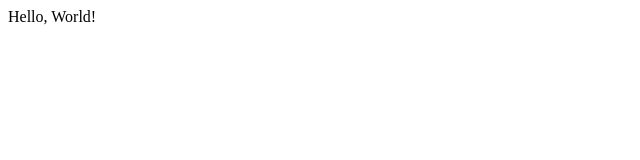
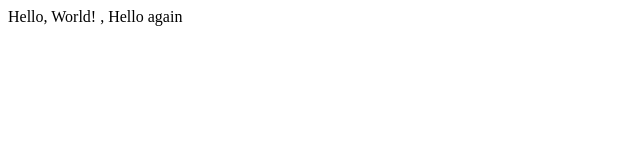
Before and after one commit to drawat123/lecture0, a plain HTML site: page hello.html in a window 1280 px wide. Shown: the whole page, without its empty margins (0-640 px from the left). Drawn offline with Linux system fonts and the light colour scheme.

Commit message:
Update hello.html

```diff
--- a/hello.html
+++ b/hello.html
@@ -4,6 +4,6 @@
         <title>My Webpage</title>
     </head>
     <body>
-        Hello, World!
+        Hello, World! , Hello again
     </body>
 </html>
```
